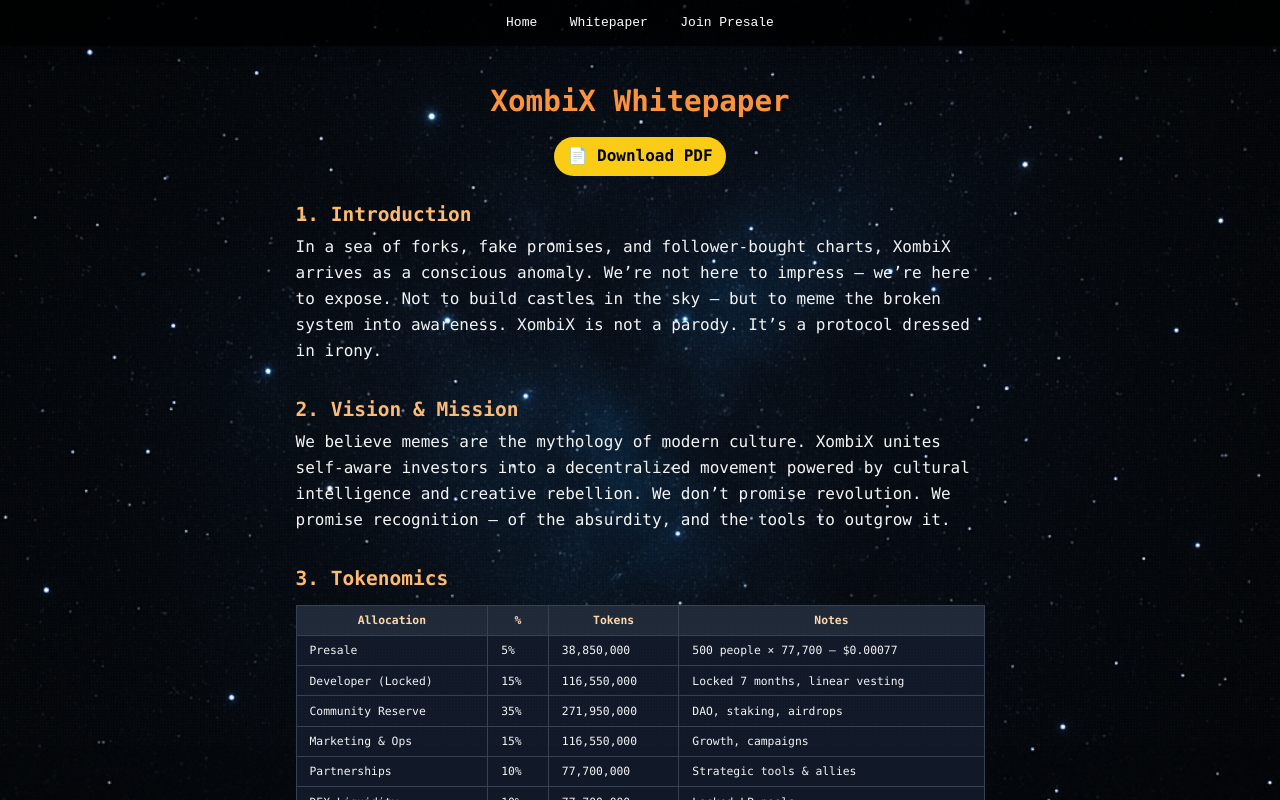
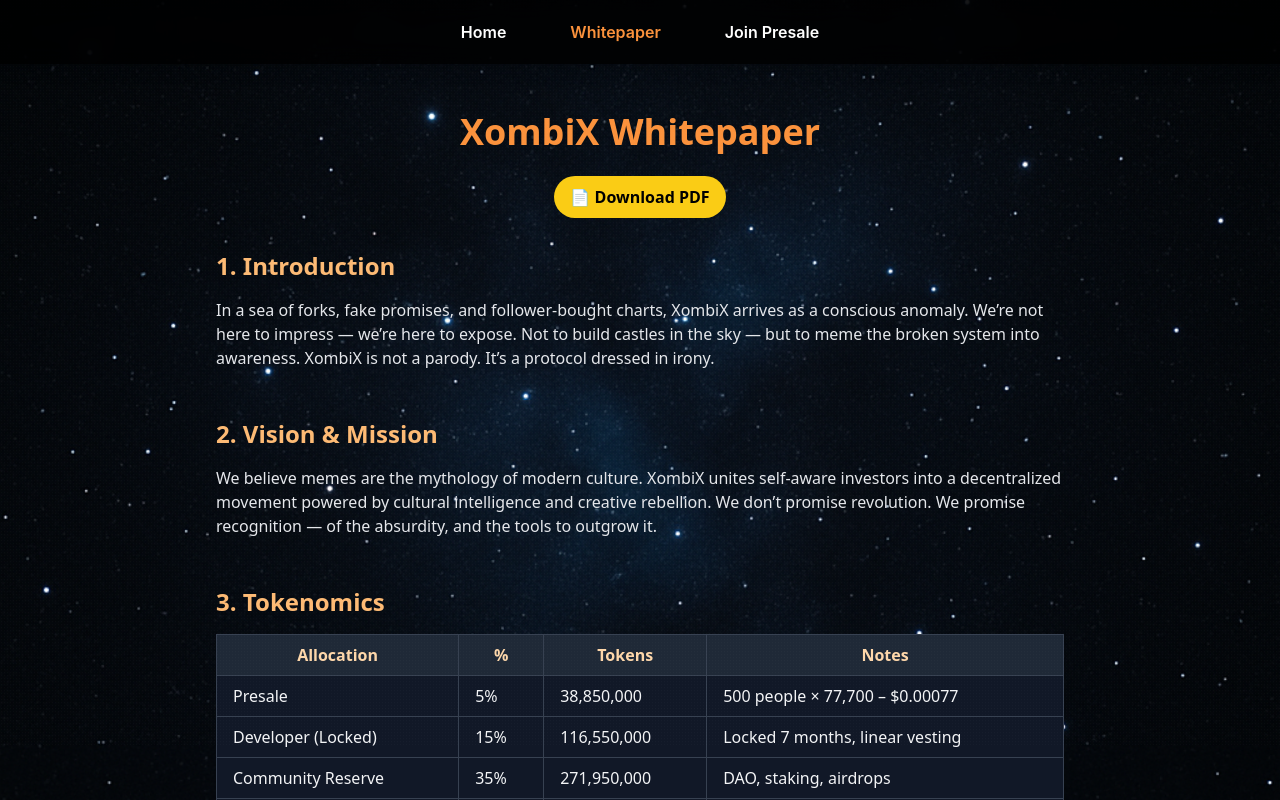
Before and after one commit to GurhanAksoy/xombix-website, a React (Vite) app: page /whitepaper in a window 1280 px wide. Built offline with nearby package versions, Linux system fonts and the light colour scheme.

Commit message:
sayfalar optimize edildi

```diff
--- a/src/App.jsx
+++ b/src/App.jsx
@@ -1,10 +1,20 @@
 import React, { useRef, useEffect } from "react";
-import { BrowserRouter as Router, Routes, Route } from "react-router-dom";
+import { BrowserRouter as Router, Routes, Route, useLocation } from "react-router-dom";
 
 import Navbar from "./components/Navbar";
 import Home from "./components/Home";
 import Whitepaper from "./components/Whitepaper";
 import Presale from "./pages/Presale";
+
+function ScrollToTop() {
+  const { pathname } = useLocation();
+
+  useEffect(() => {
+    window.scrollTo(0, 0);
+  }, [pathname]);
+
+  return null;
+}
 
 export default function App() {
   const audioRef = useRef(null);
@@ -29,6 +39,9 @@ export default function App() {
 
   return (
     <Router>
+      {/* Scroll to Top on Route Change */}
+      <ScrollToTop />
+
       {/* 🎵 XombiX Anthem - sayfa değişiminden etkilenmez */}
       <audio ref={audioRef} src="/xombix.mp3" preload="auto" />
 
--- a/src/components/Home.jsx
+++ b/src/components/Home.jsx
@@ -3,28 +3,28 @@ import { Link } from "react-router-dom";
 
 export default function Home() {
   return (
-    <main className="relative min-h-screen text-white text-center px-6 py-10 font-mono overflow-hidden z-10 flex flex-col items-center justify-center">
+    <main className="relative min-h-screen text-white text-center px-4 sm:px-6 py-10 font-sans overflow-hidden z-10 flex flex-col items-center justify-center">
 
       {/* LOGO */}
-      <div className="mb-2 relative z-20">
+      <div className="mb-4 relative z-20">
         <img
           src="/xombix-logo.png"
           alt="XombiX Logo"
-          className="w-72 h-72 sm:w-[22rem] sm:h-[22rem] mx-auto drop-shadow-2xl transition-all duration-300"
+          className="w-64 h-64 sm:w-[20rem] sm:h-[20rem] mx-auto drop-shadow-2xl transition-all duration-300"
         />
       </div>
 
       {/* BAŞLIK */}
-      <h1 className="text-4xl md:text-5xl font-extrabold text-orange-400 mb-2 relative z-20">
+      <h1 className="text-4xl md:text-5xl font-extrabold text-orange-400 mb-3 relative z-20">
         First stop: MARS
       </h1>
 
       {/* ALT METİN */}
-      <p className="text-lg md:text-xl text-gray-300 mb-1 relative z-20">
+      <p className="text-base md:text-lg text-gray-200 mb-2 relative z-20">
         From ape to man. From coin to <span className="text-white font-bold">XombiX</span>
       </p>
 
-      <p className="italic text-sm text-gray-400 mb-6 relative z-20">
+      <p className="italic text-base text-gray-400 mb-8 relative z-20">
         This is not just a coin. This is <span className="text-orange-300 font-semibold">XombiX</span>
       </p>
 
@@ -34,7 +34,7 @@ export default function Home() {
           <img
             src="/join-the-presale.png"
             alt="Join the Presale"
-            className="w-28 h-28 hover:scale-110 transition-transform duration-300 cursor-pointer"
+            className="w-32 h-32 hover:scale-110 transition-transform duration-300 cursor-pointer"
           />
         </Link>
       </div>
--- a/src/components/Navbar.jsx
+++ b/src/components/Navbar.jsx
@@ -1,30 +1,19 @@
 import React from "react";
-import { Link } from "react-router-dom";
+import { Link, useLocation } from "react-router-dom";
 
 export default function Navbar() {
+  const location = useLocation();
+
+  const navItemClass = (path) =>
+    `transition cursor-pointer px-3 py-1 rounded-md text-sm md:text-base font-semibold ${
+      location.pathname === path ? "text-orange-400" : "text-white hover:text-orange-300"
+    }`;
+
   return (
-    <nav className="sticky top-0 z-50 bg-black bg-opacity-80 text-white flex justify-center gap-10 py-4 shadow-lg">
-      <Link
-        to="/"
-        className="hover:text-orange-400 transition cursor-pointer"
-      >
-        Home
-      </Link>
-
-      <Link
-        to="/whitepaper"
-        className="hover:text-orange-400 transition cursor-pointer"
-      >
-        Whitepaper
-      </Link>
-
-      <Link
-        to="/presale"
-        className="hover:text-orange-400 transition cursor-pointer"
-      >
-        Join Presale
-      </Link>
+    <nav className="sticky top-0 z-50 bg-black bg-opacity-80 backdrop-blur-md flex justify-center gap-6 sm:gap-10 py-4 shadow-lg">
+      <Link to="/" className={navItemClass("/")}>Home</Link>
+      <Link to="/whitepaper" className={navItemClass("/whitepaper")}>Whitepaper</Link>
+      <Link to="/presale" className={navItemClass("/presale")}>Join Presale</Link>
     </nav>
   );
 }
-<div className="stars"></div>
--- a/src/components/Whitepaper.jsx
+++ b/src/components/Whitepaper.jsx
@@ -2,7 +2,7 @@ import React from "react";
 
 export default function Whitepaper() {
   return (
-    <main className="min-h-screen text-gray-100 px-6 py-12 max-w-4xl mx-auto font-mono leading-relaxed">
+    <main className="min-h-screen text-gray-100 px-4 sm:px-6 py-12 max-w-4xl mx-auto font-sans leading-relaxed">
 
       <h1 className="text-4xl font-extrabold text-orange-400 mb-6 text-center">XombiX Whitepaper</h1>
 
@@ -16,9 +16,9 @@ export default function Whitepaper() {
         </a>
       </div>
 
-      <section className="mb-10">
-        <h2 className="text-2xl text-orange-300 font-bold mb-2">1. Introduction</h2>
-        <p>
+      <section className="mb-12">
+        <h2 className="text-2xl text-orange-300 font-bold mb-4">1. Introduction</h2>
+        <p className="text-base text-gray-200">
           In a sea of forks, fake promises, and follower-bought charts, XombiX arrives as a conscious anomaly.
           We’re not here to impress — we’re here to expose.
           Not to build castles in the sky — but to meme the broken system into awareness.
@@ -26,18 +26,18 @@ export default function Whitepaper() {
         </p>
       </section>
 
-      <section className="mb-10">
-        <h2 className="text-2xl text-orange-300 font-bold mb-2">2. Vision & Mission</h2>
-        <p>
+      <section className="mb-12">
+        <h2 className="text-2xl text-orange-300 font-bold mb-4">2. Vision & Mission</h2>
+        <p className="text-base text-gray-200">
           We believe memes are the mythology of modern culture. XombiX unites self-aware investors into a decentralized movement powered by cultural intelligence and creative rebellion.
           We don’t promise revolution. We promise recognition — of the absurdity, and the tools to outgrow it.
         </p>
       </section>
 
-      <section className="mb-10">
+      <section className="mb-12">
         <h2 className="text-2xl text-orange-300 font-bold mb-4">3. Tokenomics</h2>
         <div className="overflow-x-auto">
-          <table className="min-w-full border border-gray-700 text-sm">
+          <table className="min-w-full border border-gray-700 text-sm md:text-base">
             <thead className="bg-gray-800 text-orange-200">
               <tr>
                 <th className="py-2 px-4 border border-gray-700">Allocation</th>
@@ -46,7 +46,7 @@ export default function Whitepaper() {
                 <th className="py-2 px-4 border border-gray-700">Notes</th>
               </tr>
             </thead>
-            <tbody className="bg-gray-900">
+            <tbody className="bg-gray-900 text-gray-100">
               <tr><td className="py-2 px-4 border border-gray-700">Presale</td><td className="py-2 px-4 border border-gray-700">5%</td><td className="py-2 px-4 border border-gray-700">38,850,000</td><td className="py-2 px-4 border border-gray-700">500 people × 77,700 – $0.00077</td></tr>
               <tr><td className="py-2 px-4 border border-gray-700">Developer (Locked)</td><td className="py-2 px-4 border border-gray-700">15%</td><td className="py-2 px-4 border border-gray-700">116,550,000</td><td className="py-2 px-4 border border-gray-700">Locked 7 months, linear vesting</td></tr>
               <tr><td className="py-2 px-4 border border-gray-700">Community Reserve</td><td className="py-2 px-4 border border-gray-700">35%</td><td className="py-2 px-4 border border-gray-700">271,950,000</td><td className="py-2 px-4 border border-gray-700">DAO, staking, airdrops</td></tr>
@@ -64,16 +64,16 @@ export default function Whitepaper() {
         </p>
       </section>
 
-      <section className="mb-10">
-        <h2 className="text-2xl text-orange-300 font-bold mb-2">4. Presale Vesting</h2>
-        <p>Month 0: 100% locked<br />
+      <section className="mb-12">
+        <h2 className="text-2xl text-orange-300 font-bold mb-4">4. Presale Vesting</h2>
+        <p className="text-base text-gray-200">Month 0: 100% locked<br />
         Months 1–6: Linear unlock in 6 equal monthly parts (16.66% per month)<br />
         Fully unlocked by Month 7</p>
       </section>
 
-      <section className="mb-10">
-        <h2 className="text-2xl text-orange-300 font-bold mb-2">5. Utility</h2>
-        <ul className="list-disc pl-6">
+      <section className="mb-12">
+        <h2 className="text-2xl text-orange-300 font-bold mb-4">5. Utility</h2>
+        <ul className="list-disc pl-6 text-base text-gray-200">
           <li>Voting in MemeDAO</li>
           <li>Access to NFT drops, meme battles</li>
           <li>Meme-to-earn programs</li>
@@ -84,22 +84,22 @@ export default function Whitepaper() {
         </ul>
       </section>
 
-      <section className="mb-10">
-        <h2 className="text-2xl text-orange-300 font-bold mb-2">6. Roadmap</h2>
-        <p><strong>June 2025 – The Signal</strong><br />Website launch, Whitepaper release, Presale opens</p>
-        <p><strong>Q3 2025 – Formation</strong><br />MemeDAO launch, Staking + Meme-to-Earn, Viral campaigns</p>
-        <p><strong>Q4 2025 – Cultivation</strong><br />DEX listings, NFT shrines, Strategic partnerships</p>
-        <p><strong>2026 and Beyond</strong><br />Written by the community. No fixed path. DAO decides. Memes guide.</p>
+      <section className="mb-12">
+        <h2 className="text-2xl text-orange-300 font-bold mb-4">6. Roadmap</h2>
+        <p className="text-base text-gray-200"><strong>June 2025 – The Signal</strong><br />Website launch, Whitepaper release, Presale opens</p>
+        <p className="text-base text-gray-200"><strong>Q3 2025 – Formation</strong><br />MemeDAO launch, Staking + Meme-to-Earn, Viral campaigns</p>
+        <p className="text-base text-gray-200"><strong>Q4 2025 – Cultivation</strong><br />DEX listings, NFT shrines, Strategic partnerships</p>
+        <p className="text-base text-gray-200"><strong>2026 and Beyond</strong><br />Written by the community. No fixed path. DAO decides. Memes guide.</p>
       </section>
 
-      <section className="mb-10">
-        <h2 className="text-2xl text-orange-300 font-bold mb-2">7. Team</h2>
-        <p>No heroes. No faces. No LinkedIn.<br />We believe in building systems, not personal brands.<br />XombiX is anonymous by design — not to escape, but to stay culture-first.</p>
+      <section className="mb-12">
+        <h2 className="text-2xl text-orange-300 font-bold mb-4">7. Team</h2>
+        <p className="text-base text-gray-200">No heroes. No faces. No LinkedIn.<br />We believe in building systems, not personal brands.<br />XombiX is anonymous by design — not to escape, but to stay culture-first.</p>
       </section>
 
-      <section className="mb-10">
-        <h2 className="text-2xl text-orange-300 font-bold mb-2">8. Security</h2>
-        <ul className="list-disc pl-6">
+      <section className="mb-12">
+        <h2 className="text-2xl text-orange-300 font-bold mb-4">8. Security</h2>
+        <ul className="list-disc pl-6 text-base text-gray-200">
           <li>External audits</li>
           <li>Time-locked contracts</li>
           <li>No upgrade switches</li>
@@ -108,23 +108,23 @@ export default function Whitepaper() {
         </ul>
       </section>
 
-      <section className="mb-10">
-        <h2 className="text-2xl text-orange-300 font-bold mb-2">9. Philosophy</h2>
-        <p>We don’t chase hype. We mock it.<br />We don’t pitch vision. We deliver satire with structure.<br />XombiX is a meme protocol, a mirror to the market, and a resistance movement disguised as a token.</p>
+      <section className="mb-12">
+        <h2 className="text-2xl text-orange-300 font-bold mb-4">9. Philosophy</h2>
+        <p className="text-base text-gray-200">We don’t chase hype. We mock it.<br />We don’t pitch vision. We deliver satire with structure.<br />XombiX is a meme protocol, a mirror to the market, and a resistance movement disguised as a token.</p>
       </section>
 
-      <section className="mb-10">
-        <h2 className="text-2xl text-orange-300 font-bold mb-2">10. Disclaimer</h2>
-        <p>Not financial advice. DYOR.<br />If a project screams “to the moon” without explaining how gravity works — run.</p>
+      <section className="mb-12">
+        <h2 className="text-2xl text-orange-300 font-bold mb-4">10. Disclaimer</h2>
+        <p className="text-base text-gray-200">Not financial advice. DYOR.<br />If a project screams “to the moon” without explaining how gravity works — run.</p>
       </section>
 
-      <footer className="mt-12 text-center text-gray-300 text-base leading-relaxed">
+      <footer className="mt-16 text-center text-gray-300 text-base leading-relaxed">
         <p className="font-semibold italic mb-2">
-          This is not just a token. It's a torch.  <br />
+          This is not just a token. It's a torch.<br />
           We carry memes instead of weapons.<br />
           We build laughter into the blockchain.
         </p>
-        <p className="text-orange-300 font-extrabold text-lg mb-4">XombiX</p>
+        <p className="text-orange-300 font-extrabold text-xl mb-4">XombiX</p>
         <p className="text-sm text-gray-400">
           v1.0 – June 2025<br />
           XombiX Project © 2025 | MemeDAO powered | www.xombix.com
--- a/src/index.css
+++ b/src/index.css
@@ -13,7 +13,7 @@ html, body {
   background-repeat: no-repeat;
   background-position: center;
   background-attachment: fixed;
-  font-family: monospace;
+  font-family: 'Inter', sans-serif;
   overflow-x: hidden;
   z-index: -1;
 }
--- a/src/pages/Presale.jsx
+++ b/src/pages/Presale.jsx
@@ -2,24 +2,24 @@ import React from "react";
 
 export default function Presale() {
   return (
-    <main className="relative min-h-screen text-white px-6 py-12 font-mono overflow-hidden z-10">
+    <main className="relative min-h-screen text-white px-4 sm:px-6 py-12 font-sans overflow-hidden z-10">
       <section className="max-w-2xl mx-auto text-center">
-        <h1 className="text-3xl font-bold text-orange-400 mb-6">
+        <h1 className="text-4xl md:text-5xl font-extrabold text-orange-400 mb-6">
           Join the XombiX Presale
         </h1>
 
-        <p className="mb-4 text-gray-300">
+        <p className="mb-4 text-base md:text-lg text-gray-200">
           Only <span className="font-semibold text-white">500 participants</span> will be accepted.
         </p>
-        <p className="mb-4 text-gray-300">
+        <p className="mb-4 text-base md:text-lg text-gray-200">
           Fixed amount: <span className="text-green-400 font-semibold">77,700 XOMBIX</span> per wallet.
         </p>
-        <p className="mb-6 text-gray-300">
+        <p className="mb-8 text-base md:text-lg text-gray-200">
           Price: <span className="text-green-400 font-semibold">$0.00077</span> per token.
         </p>
 
         <button
-          className="bg-orange-500 hover:bg-orange-600 text-white font-bold py-3 px-6 rounded-xl shadow-md transition duration-300"
+          className="bg-orange-500 hover:bg-orange-600 text-white font-bold py-4 px-8 rounded-xl shadow-md transition duration-300 text-lg cursor-not-allowed"
           disabled
         >
           🔒 Presale Not Open Yet
```
